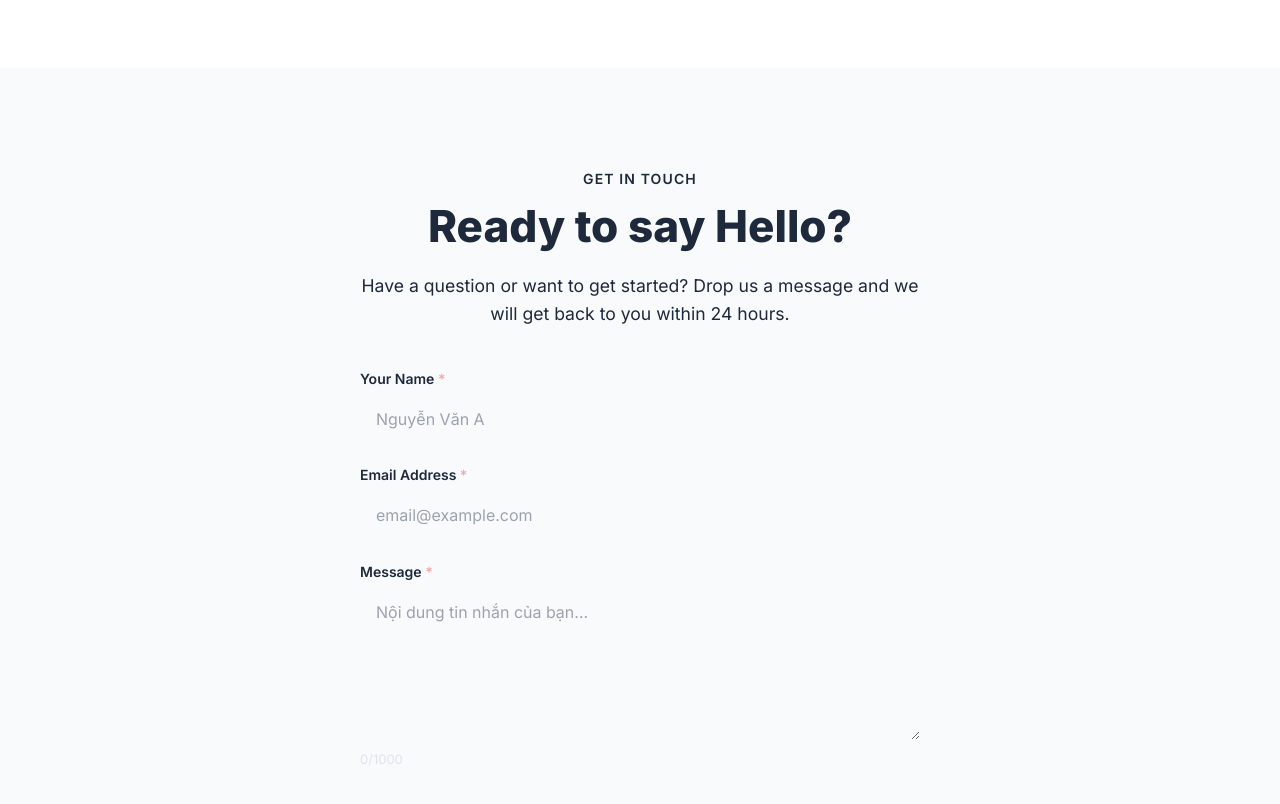
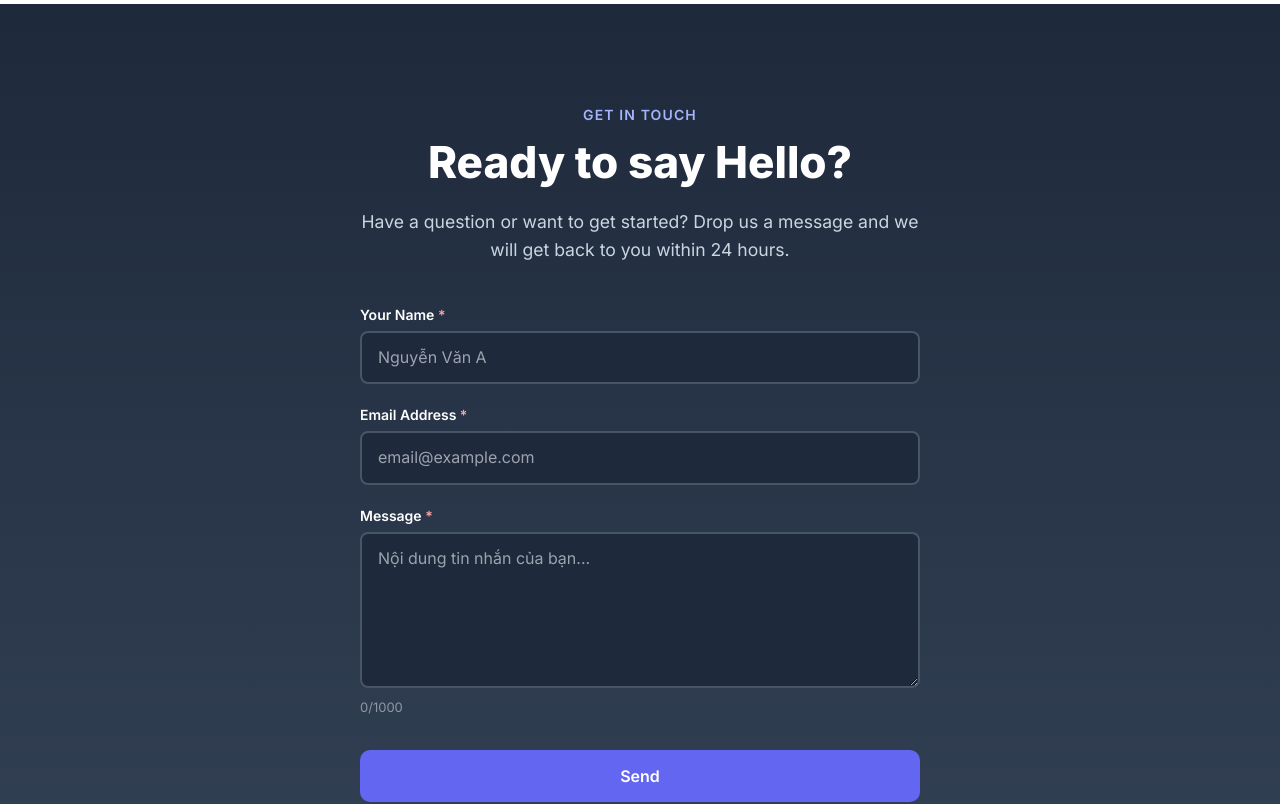
Before and after one commit to wisbidev/project-6c6270ce, a Next.js app in the folder code/frontend/: page / in a window 1280 px wide. Shown: the part 1340-2144 px from the top of the page. Built offline with nearby package versions, Linux system fonts and the light colour scheme.

Commit message:
feat: update globals.css with design system tokens
- Expose all CSS custom properties from design-system.md
- Add button component styles with design token values
- Add prefers-reduced-motion support
- Fix scroll-behavior for reduced motion users

PR: feature/cta-with-contact-form-ui

```diff
--- a/code/frontend/app/globals.css
+++ b/code/frontend/app/globals.css
@@ -4,33 +4,167 @@
 
 @layer base {
   :root {
-    --brand-primary: #6366F1;
-    --brand-accent: #8B5CF6;
-    --brand-dark: #1E293B;
-    --brand-light: #F8FAFC;
-    --brand-success: #10B981;
+    /* Brand colors */
+    --color-primary: #6366F1;
+    --color-primary-hover: #4F46E5;
+    --color-primary-text: #FFFFFF;
+    --color-primary-light: #A5B4FC;
+
+    /* Backgrounds */
+    --color-bg: #F8FAFC;
+    --color-bg-dark: #1E293B;
+    --color-bg-dark-surface: #334155;
+    --color-bg-darker: #0F172A;
+
+    /* Text */
+    --color-text: #1E293B;
+    --color-text-muted: #64748B;
+    --color-text-on-dark: #FFFFFF;
+    --color-text-muted-on-dark: #CBD5E1;
+    --color-text-footer: #94A3B8;
+    --color-text-footer-heading: #F1F5F9;
+
+    /* Borders */
+    --color-border: #E2E8F0;
+    --color-border-strong: #475569;
+    --color-border-focus: #6366F1;
+
+    /* States */
+    --color-success: #10B981;
+    --color-danger: #EF4444;
+    --color-danger-text: #FCA5A5;
+    --color-focus: #6366F1;
+
+    /* Brand */
+    --color-brand-accent: #8B5CF6;
+    --color-brand-success: #10B981;
+
+    /* Spacing */
+    --space-1: 4px;
+    --space-1-5: 6px;
+    --space-2: 8px;
+    --space-3: 12px;
+    --space-3-5: 14px;
+    --space-4: 16px;
+    --space-5: 20px;
+    --space-6: 24px;
+    --space-7: 28px;
+    --space-8: 32px;
+    --space-9: 36px;
+    --space-10: 40px;
+    --space-12: 48px;
+    --space-15: 60px;
+    --space-17: 68px;
+    --space-25: 100px;
+
+    /* Typography */
+    --text-xs: 0.8125rem;
+    --text-sm: 0.875rem;
+    --text-base: 1rem;
+    --text-lead: 1.1rem;
+    --text-lead-lg: 1.2rem;
+    --text-h3: 1.25rem;
+    --text-h2: 1.5rem;
+    --text-h1: clamp(2rem, 4vw, 2.75rem);
+    --text-hero: clamp(2.5rem, 6vw, 4rem);
+
+    /* Radius */
+    --radius-xs: 4px;
+    --radius-sm: 8px;
+    --radius-md: 10px;
+    --radius-lg: 12px;
+    --radius-xl: 16px;
+
+    /* Shadows */
+    --shadow-md: 0 8px 24px rgba(0,0,0,.08);
+    --shadow-lg: 0 12px 40px rgba(0,0,0,.07);
+    --shadow-primary: 0 8px 24px rgba(99,102,241,.35);
+
+    /* Duration */
+    --duration-fast: 200ms;
+    --duration-base: 250ms;
+    --duration-slow: 300ms;
   }
 
   html {
     scroll-behavior: smooth;
   }
 
+  @media (prefers-reduced-motion: reduce) {
+    html {
+      scroll-behavior: auto;
+    }
+    *,
+    *::before,
+    *::after {
+      animation-duration: 0.01ms !important;
+      animation-iteration-count: 1 !important;
+      transition-duration: 0.01ms !important;
+    }
+  }
+
   body {
-    @apply bg-brand-light text-brand-dark;
+    @apply bg-[#F8FAFC] text-[#1E293B];
+    font-family: system-ui, -apple-system, 'Segoe UI', Roboto, sans-serif;
   }
 }
 
 @layer components {
   .btn-primary {
-    @apply bg-brand-primary hover:bg-indigo-700 text-white font-semibold py-3 px-6 rounded-lg transition-colors duration-200;
+    @apply bg-[#6366F1] text-white font-semibold;
+    padding: 14px 32px;
+    font-size: 1rem;
+    border-radius: 10px;
+    border: none;
+    cursor: pointer;
+    transition: background-color var(--duration-base) ease,
+                transform var(--duration-base) ease,
+                box-shadow var(--duration-base) ease;
   }
 
-  .input-field {
-    @apply w-full px-4 py-3 border border-gray-300 rounded-lg focus:ring-2 focus:ring-brand-primary focus:border-transparent outline-none transition-all duration-200;
+  .btn-primary:hover:not(:disabled) {
+    background-color: #4F46E5;
+    transform: translateY(-2px);
+    box-shadow: 0 8px 24px rgba(99,102,241,.35);
   }
 
-  .section-heading {
-    @apply text-3xl md:text-4xl font-bold text-brand-dark text-center mb-12;
+  .btn-primary:disabled {
+    opacity: 0.7;
+    cursor: not-allowed;
+  }
+
+  .btn-primary:focus-visible {
+    outline: 3px solid #6366F1;
+    outline-offset: 2px;
+  }
+
+  .btn-secondary {
+    @apply bg-transparent text-white font-semibold;
+    padding: 14px 32px;
+    font-size: 1rem;
+    border-radius: 10px;
+    border: 2px solid #475569;
+    cursor: pointer;
+    transition: border-color var(--duration-base) ease,
+                color var(--duration-base) ease,
+                transform var(--duration-base) ease;
+  }
+
+  .btn-secondary:hover {
+    border-color: #6366F1;
+    color: #A5B4FC;
+    transform: translateY(-2px);
+  }
+
+  .btn-secondary:focus-visible {
+    outline: 3px solid #6366F1;
+    outline-offset: 2px;
+  }
+
+  .container {
+    max-width: 1200px;
+    margin: 0 auto;
+    padding: 0 24px;
   }
 }
 
```
